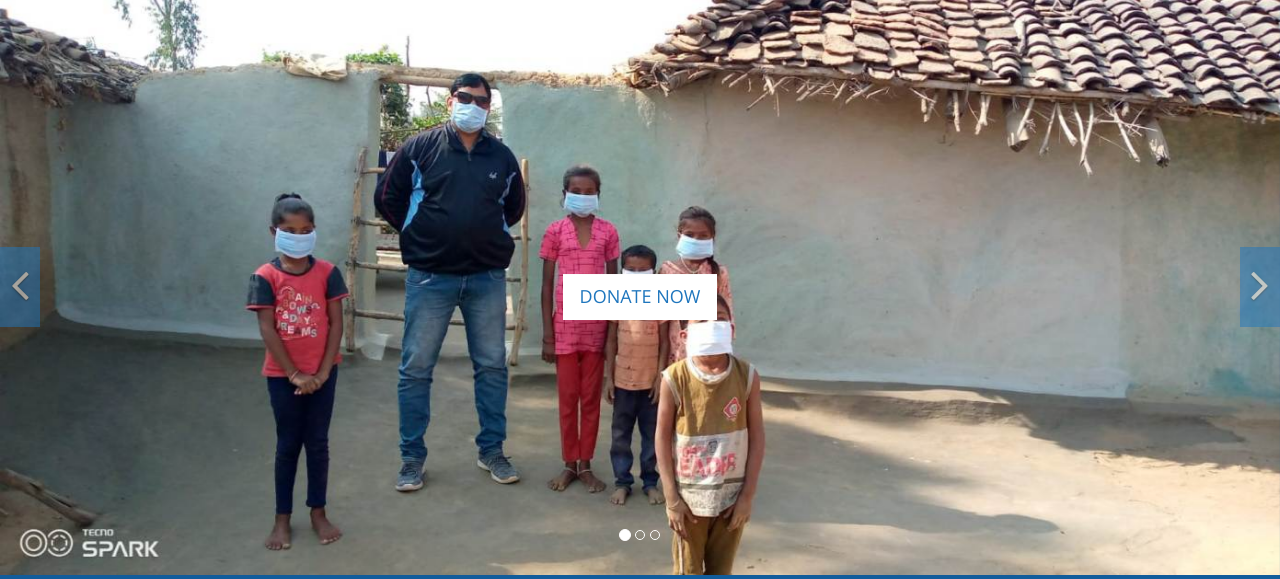
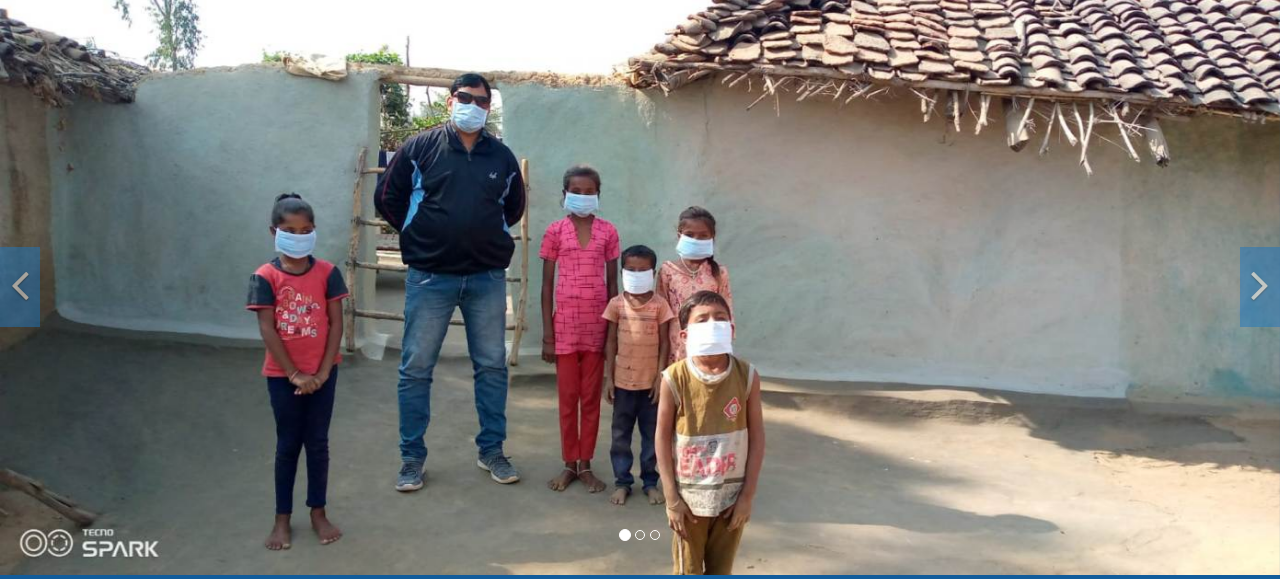
Before and after one commit to chhotuthakur/non_profit, a PHP site: page / in a window 1280 px wide. Shown: the part 156-735 px from the top of the page. Run offline with PHP 8.4, Linux system fonts and the light colour scheme; some libraries are stand-ins or nearby versions.

Commit message:
removed donate button carousel

```diff
--- a/includes/old_carousel.php
+++ b/includes/old_carousel.php
@@ -21,7 +21,7 @@
 
                  <!--  <h2 class="carousel-title bounceInDown animated slow">Because they need your help</h2>
                   <h4 class="carousel-subtitle bounceInUp animated slow ">Do not let them down</h4> -->
-                  <a href="#" class="btn btn-lg btn-secondary hidden-xs bounceInUp animated slow" data-toggle="modal" data-target="#donateModal">DONATE NOW</a>
+                  <!-- <a href="#" class="btn btn-lg btn-secondary hidden-xs bounceInUp animated slow" data-toggle="modal" data-target="#donateModal">DONATE NOW</a> -->
 
                 </div> <!-- /.carousel-caption -->
 
@@ -40,7 +40,7 @@
 
                  <!--  <h2 class="carousel-title bounceInDown animated slow">Together we can improve their lives</h2>
                   <h4 class="carousel-subtitle bounceInUp animated slow"> So let's do it !</h4> -->
-                  <a href="#" class="btn btn-lg btn-secondary hidden-xs bounceInUp animated" data-toggle="modal" data-target="#donateModal">DONATE NOW</a>
+                  <!-- <a href="#" class="btn btn-lg btn-secondary hidden-xs bounceInUp animated" data-toggle="modal" data-target="#donateModal">DONATE NOW</a> -->
 
                 </div> <!-- /.carousel-caption -->
 
@@ -61,7 +61,7 @@
 
                  <!--  <h2 class="carousel-title bounceInDown animated slow" >A penny is a lot of money, if you have not got a penny.</h2>
                   <h4 class="carousel-subtitle bounceInUp animated slow">You can make the diffrence !</h4> -->
-                  <a href="#" class="btn btn-lg btn-secondary hidden-xs bounceInUp animated slow" data-toggle="modal" data-target="#donateModal">DONATE NOW</a>
+                  <!-- <a href="#" class="btn btn-lg btn-secondary hidden-xs bounceInUp animated slow" data-toggle="modal" data-target="#donateModal">DONATE NOW</a> -->
 
                 </div> <!-- /.carousel-caption -->
 
```
